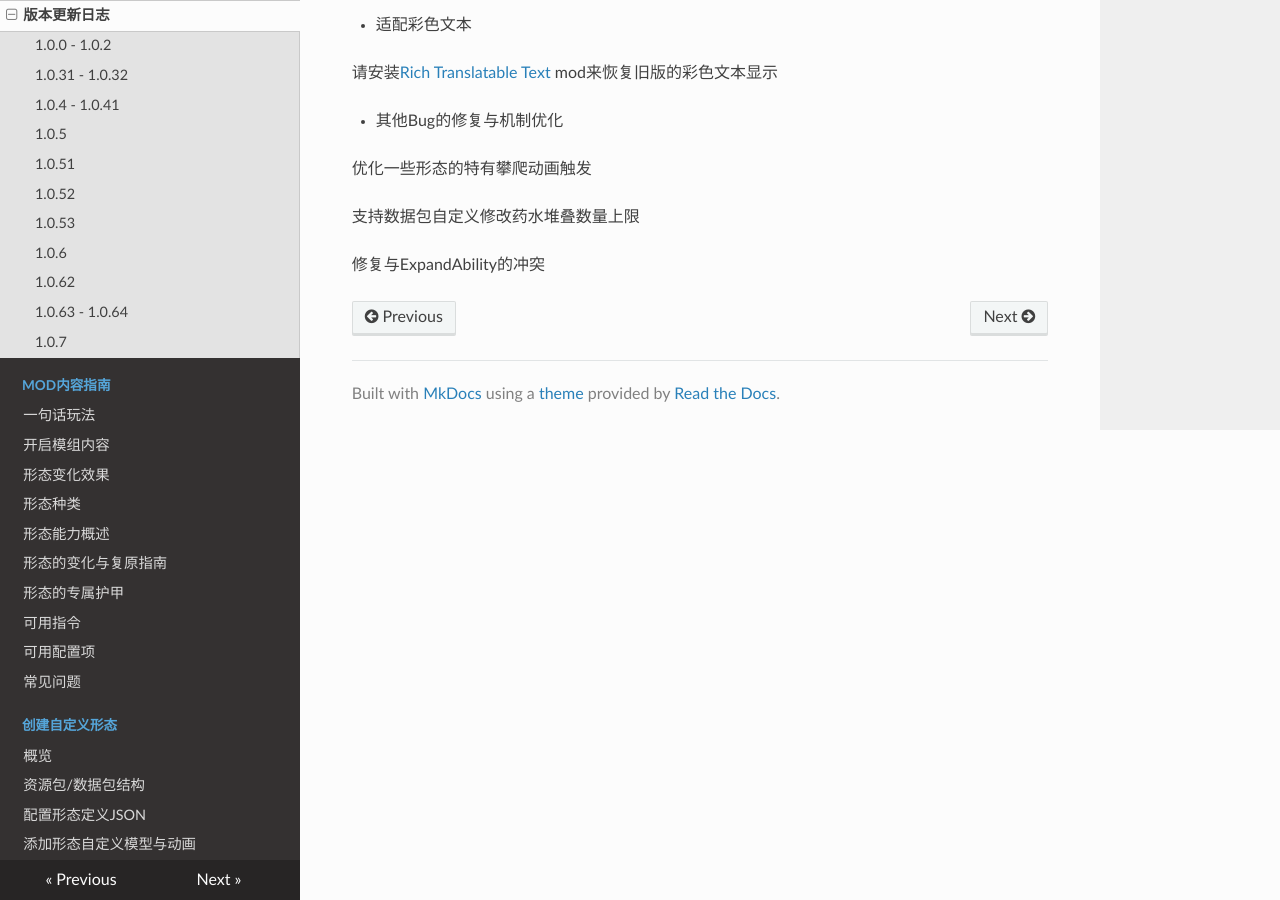
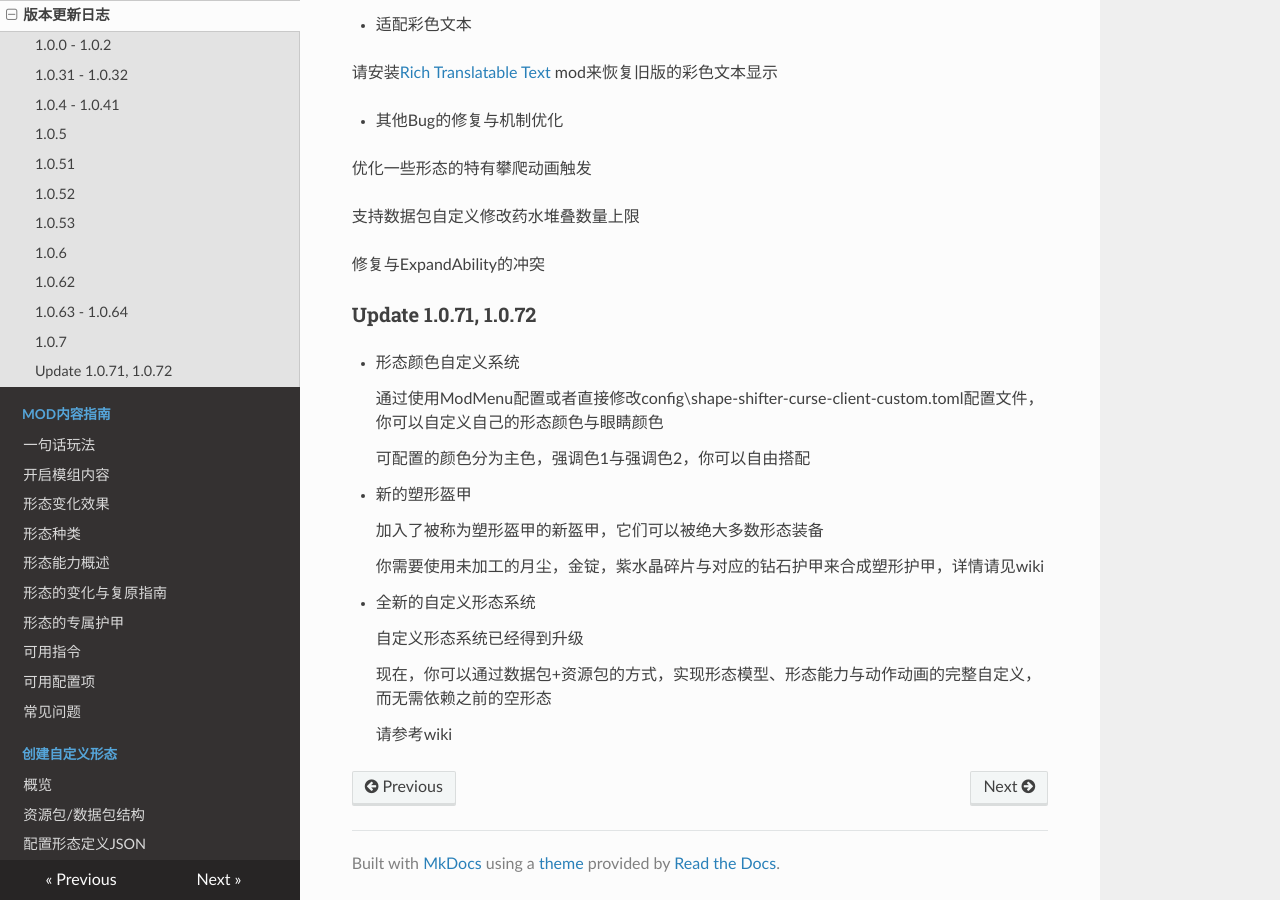
Before and after one commit to onixary/ssc_wiki, an MkDocs documentation site: the page built from docs/update_log/update_log.md, in a window 1280 px wide and 900 px high, scrolled down 3850 px. Built offline with MkDocs 1.6.1, drawn with Linux system fonts in a browser that asks for light colours; nearby versions of some CDN libraries.

Commit message:
补充wiki条目

```diff
--- a/docs/update_log/update_log.md
+++ b/docs/update_log/update_log.md
@@ -163,3 +163,25 @@ bug修复与相关优化
   支持数据包自定义修改药水堆叠数量上限
 
   修复与ExpandAbility的冲突
+
+### Update 1.0.71, 1.0.72
+
+- 形态颜色自定义系统
+
+    通过使用ModMenu配置或者直接修改config\shape-shifter-curse-client-custom.toml配置文件，你可以自定义自己的形态颜色与眼睛颜色
+
+    可配置的颜色分为主色，强调色1与强调色2，你可以自由搭配
+
+- 新的塑形盔甲
+
+    加入了被称为塑形盔甲的新盔甲，它们可以被绝大多数形态装备
+
+    你需要使用未加工的月尘，金锭，紫水晶碎片与对应的钻石护甲来合成塑形护甲，详情请见wiki
+
+- 全新的自定义形态系统
+
+    自定义形态系统已经得到升级
+
+    现在，你可以通过数据包+资源包的方式，实现形态模型、形态能力与动作动画的完整自定义，而无需依赖之前的空形态
+
+    请参考wiki
```
Also changed, not shown: docs/mod_content/mod_config.md (+8 -0 lines).
